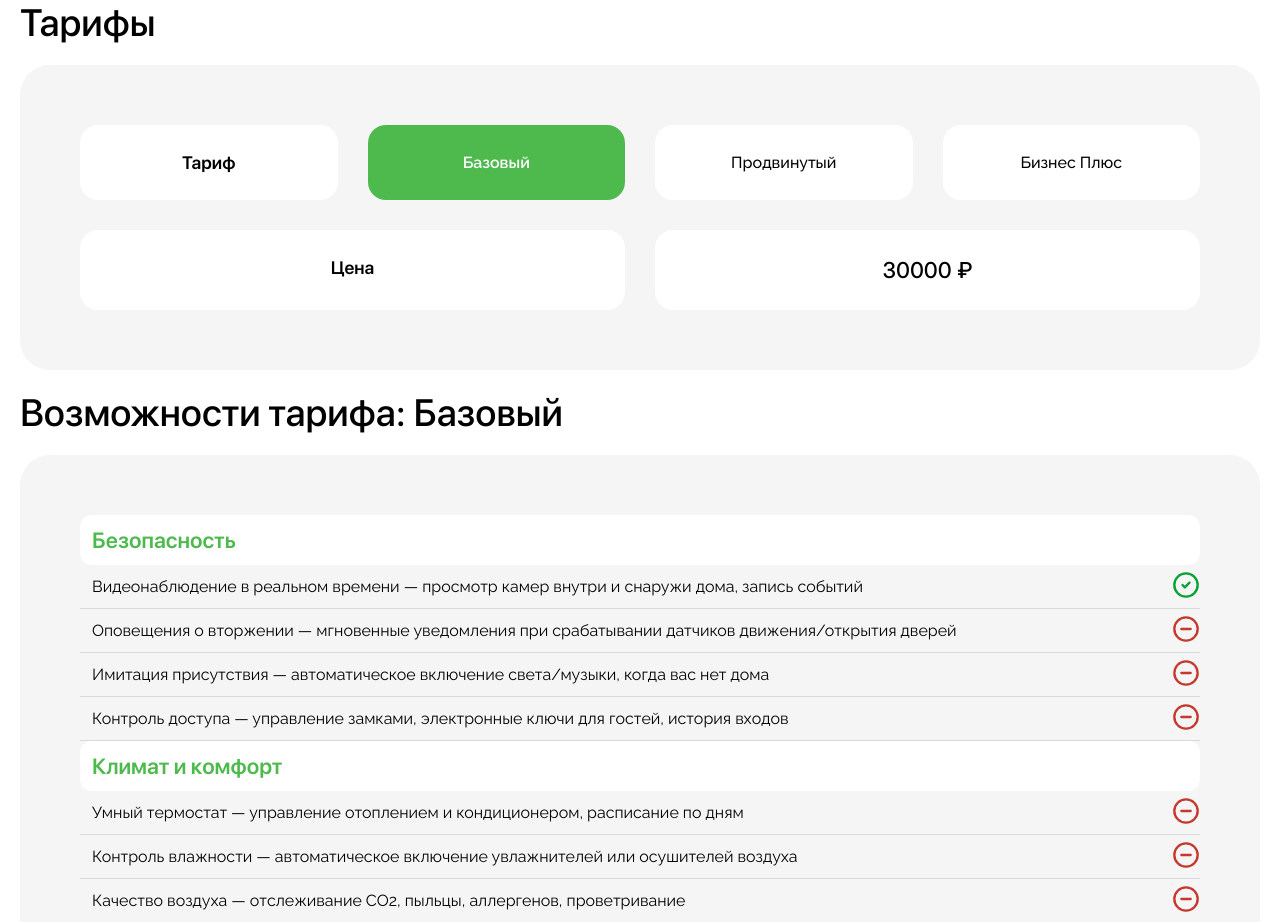
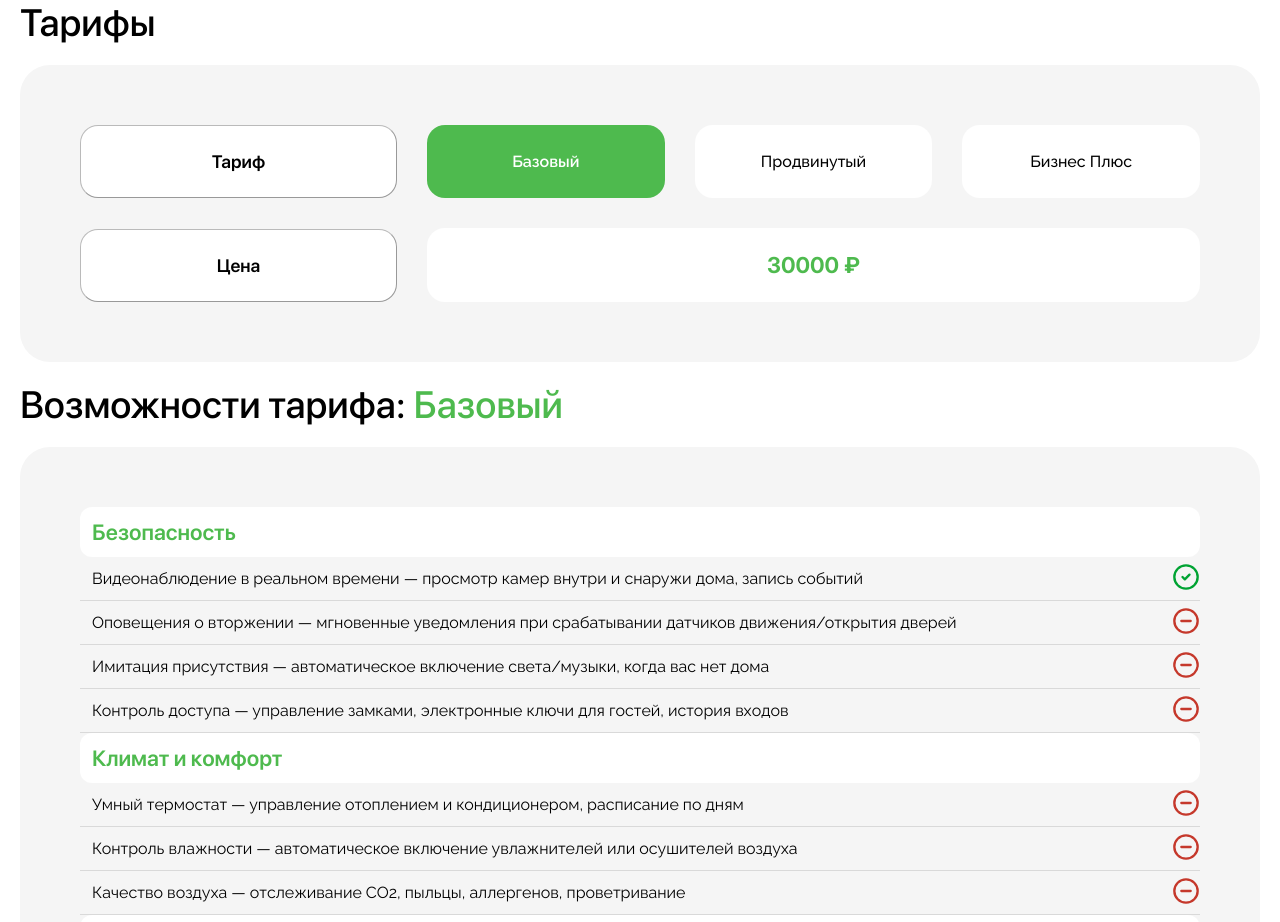
Before and after one commit to BushidoBlaze/my_home, a React (Vite) app in the folder web/: page / in a window 1280 px wide. Shown: the part 1620-2542 px from the top of the page. Built offline with nearby package versions, Linux system fonts and the light colour scheme.

Commit message:
The UX of the Tariffs section has been improved.

```diff
--- a/web/src/components/sections/tariffs/ui/Tariffs.css
+++ b/web/src/components/sections/tariffs/ui/Tariffs.css
@@ -24,6 +24,7 @@
 .pricing-section {
     display: flex;
     flex-direction: row;
+    align-items: center;
     gap: 30px;
 }
 
@@ -36,7 +37,6 @@
     font-size: 18px;
     text-align: center;
 
-    padding: 25px;
     border: 2px solid transparent;
     border-radius: 18px;
 
@@ -48,8 +48,14 @@
 
 /*Информационный текст поля*/
 .designation-text {
+    width: 317px;
+    flex-shrink: 0;
+
     font-family: "SF Pro", Arial, Helvetica, sans-serif;
     font-weight: 600;
+
+    padding: 25px;
+    border: 1px outset rgba(0, 0, 0, 0.4);
 }
 
 /*Кнопка тарифов*/
@@ -59,6 +65,7 @@
     font-weight: 500;
     cursor: pointer;
 
+    padding: 25px;
     transition: 0.3s border-color;
 }
 
@@ -76,7 +83,10 @@
 .price {
     font-family: "Inter", Arial, Helvetica, sans-serif;
     font-size: 22px;
-    font-weight: 500;
+    font-weight: 600;
+
+    color: #4EBA4E;
+    padding: 22px;
 }
 
 /*Таблица возможностей*/
@@ -90,7 +100,7 @@
     font-size: 22px;
     font-weight: 600;
 
-    color: #4eba4e;
+    color: #4EBA4E;
     background-color: #ffffff;
 
     border-radius: 12px;
--- a/web/src/components/sections/tariffs/ui/TariffsSection.tsx
+++ b/web/src/components/sections/tariffs/ui/TariffsSection.tsx
@@ -34,7 +34,12 @@ export default function TariffsSection() {
                 currentPrice={currentPrice}
             />
 
-            <MainTitle title={`Возможности тарифа: ${selectedTariffName}`}/>
+            <MainTitle title={
+                <>
+                    Возможности тарифа: <span style={{color: "#4EBA4E"}}>{selectedTariffName}</span>
+                </>
+            }/>
+
             <TariffsTablePossibilities selectedTariff={selectedTariff}/>
         </div>
     );
--- a/web/src/components/sections/tariffs/ui/TariffsTablePossibilities.tsx
+++ b/web/src/components/sections/tariffs/ui/TariffsTablePossibilities.tsx
@@ -23,7 +23,7 @@ export default function TariffsTablePossibilities({selectedTariff}: TariffsTable
                 <tbody>
                 {categories.map((category) => (
                     <>
-                        {/* Заголовок категории */}
+                        {/*Заголовок категории*/}
                         <tr>
                             <td colSpan={2} className="tariffs-table__category-title">
                                 {category}
--- a/web/src/layouts/MainLayout.tsx
+++ b/web/src/layouts/MainLayout.tsx
@@ -1,5 +1,6 @@
 import {Outlet} from "react-router";
 import Header from "@/widgets/header/ui/Header.tsx";
+import Footer from "@/widgets/footer/ui/Footer.tsx";
 
 export default function MainLayout() {
     return (
@@ -8,7 +9,7 @@ export default function MainLayout() {
             <main>
                 <Outlet/>
             </main>
-            {/*</Footer>*/}
+            <Footer/>
         </>
     )
 }
--- a/web/src/shared/ui/mainTitle/MainTitle.tsx
+++ b/web/src/shared/ui/mainTitle/MainTitle.tsx
@@ -1,7 +1,8 @@
+import React from "react";
 import "./MainTitle.css";
 
 interface CustomTextProps {
-    title: string;
+    title: React.ReactNode;
     className?: string;
 }
 
--- a/web/src/widgets/header/model/data.ts
+++ b/web/src/widgets/header/model/data.ts
@@ -1,4 +1,4 @@
-export const NAV_LINKS = [
+export const HEADER_NAV_LINKS = [
     {
         label: "Главная",
         to: "/",
--- a/web/src/widgets/header/ui/HeaderMenu.tsx
+++ b/web/src/widgets/header/ui/HeaderMenu.tsx
@@ -1,12 +1,12 @@
 import {Link} from "react-router";
-import {NAV_LINKS} from "@/widgets/header/model/data.ts";
+import {HEADER_NAV_LINKS} from "@/widgets/header/model/data.ts";
 
 export default function HeaderMenu() {
     return (
         <>
             <nav className="header__nav">
                 <ul className="header__nav-list">
-                    {NAV_LINKS.map(item => (
+                    {HEADER_NAV_LINKS.map(item => (
                         <li key={item.to} className="header__nav-item">
                             <Link
                                 to={item.to}
```
Also changed, not shown: 1 other file (tests, documents, lock files or other folders).
